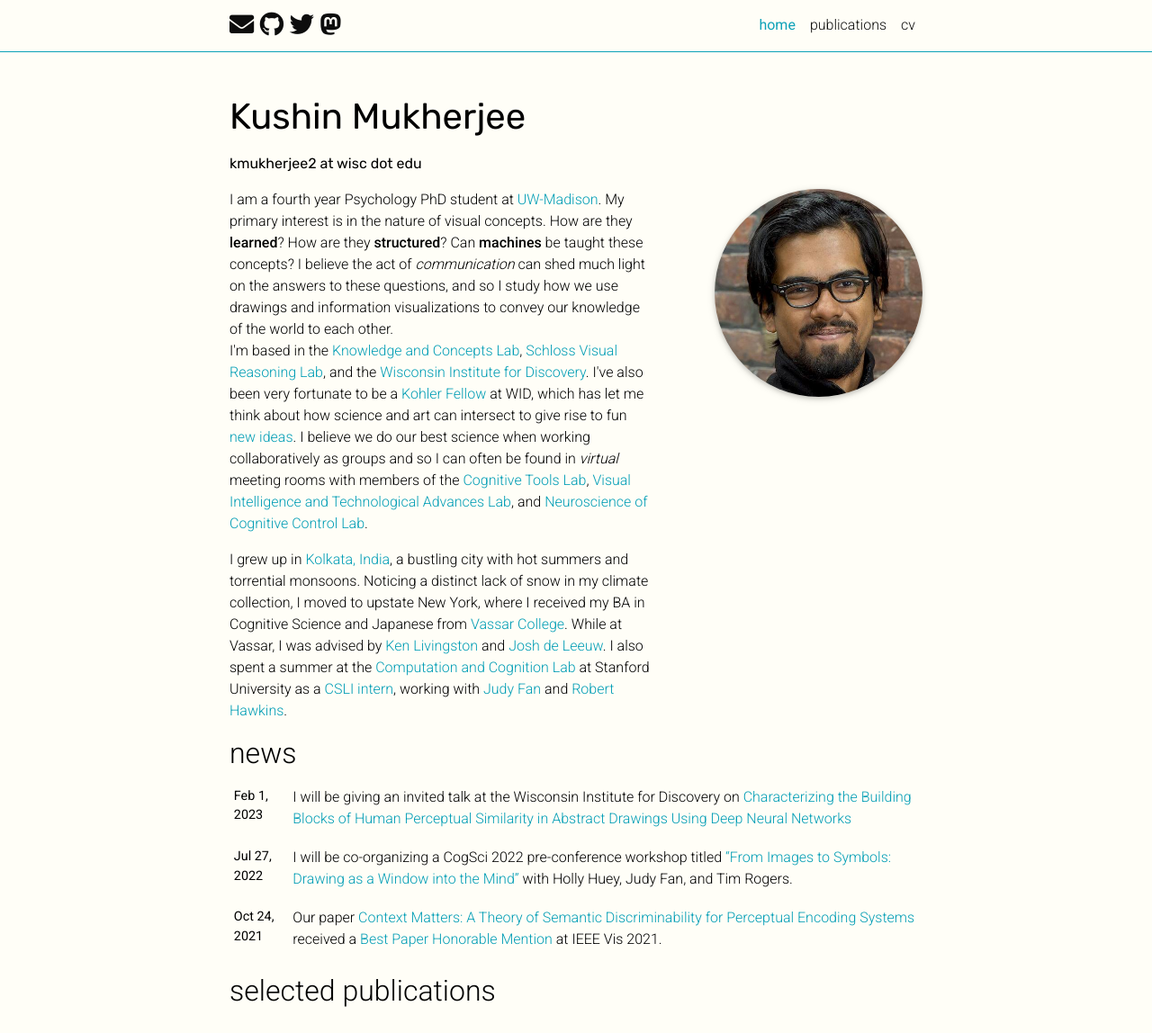
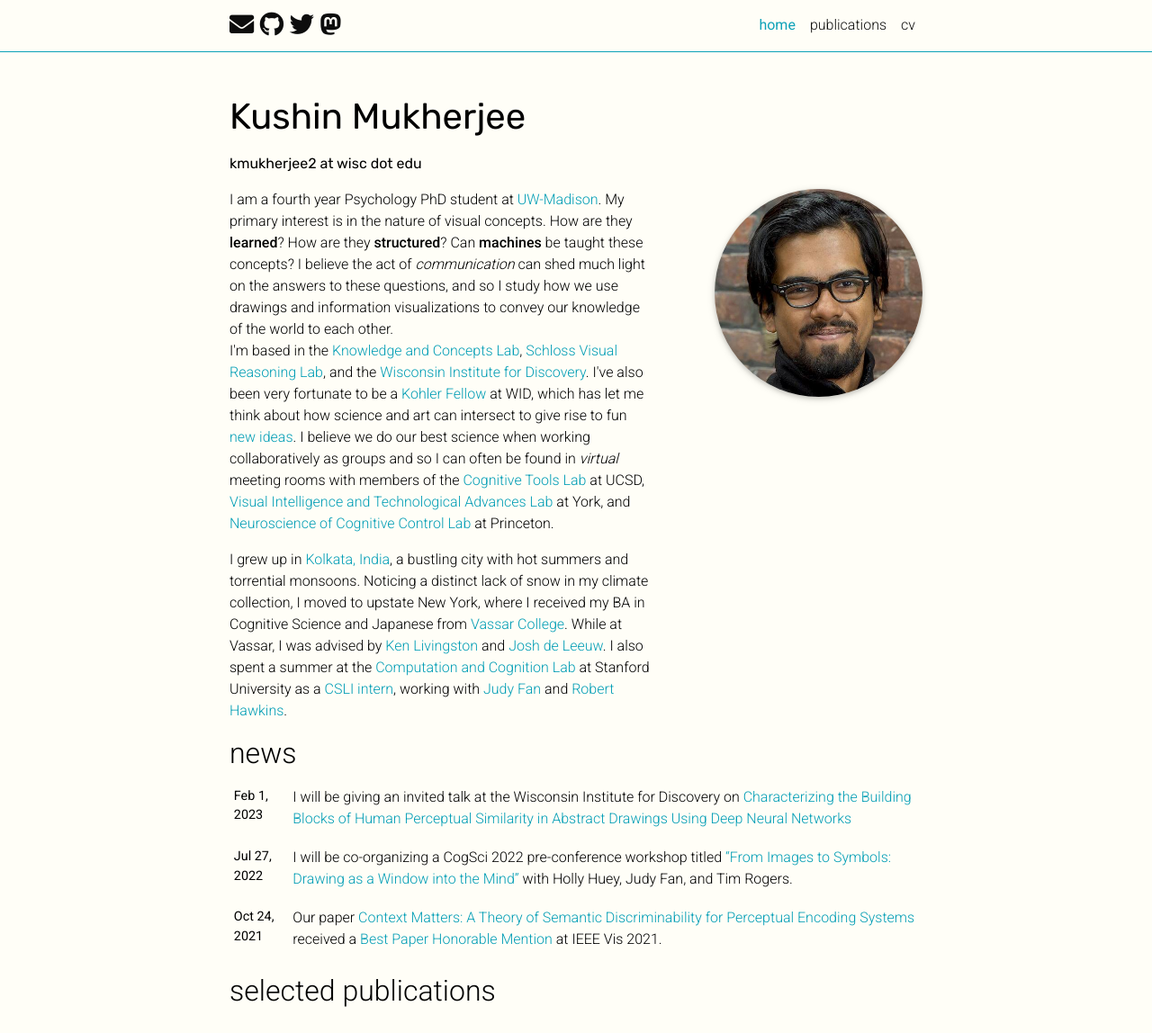
Before and after one commit to kushinm/kushinm.github.io, a Jekyll site: the page built from _pages/about.md, in a window 1280 px wide and 1322 px high, cut to the strip 0-1148 px from the top of the window. Shown: the whole strip at 90% size. Built offline with Jekyll 4.4.1, drawn with Linux system fonts in a browser that asks for light colours; full-size pictures stand in for the smaller copies a plugin makes; comment, search, counter and statistics services are not loaded; a style sheet for code colours, icons or effects is not loaded.

Commit message:
wording again

```diff
--- a/_pages/about.md
+++ b/_pages/about.md
@@ -26,7 +26,7 @@ I believe the act of <i>communication</i> can shed much light on the answers to
 <p>I'm based in the <a href="http://concepts.psych.wisc.edu/" target="_blank">Knowledge and Concepts Lab</a>,
 <a href="https://schlosslab.discovery.wisc.edu/" target="_blank">Schloss Visual Reasoning Lab</a>,
 and the <a href="https://wid.wisc.edu/people/kushin-mukherjee/" target="_blank">Wisconsin Institute for Discovery</a>.
-I've also been very fortunate to be a <a href="https://kohlerfellows.illuminatingdiscovery.wisc.edu/" target="_blank">Kohler Fellow</a> at WID, which has let me think about how science and art can intersect to give rise to fun<a href="https://vimeo.com/755598302" target="_blank"> new ideas</a>. I believe we do our best science when working collaboratively as groups and so I can often be found in <i>virtual</i> meeting rooms with members of the <a href="https://cogtoolslab.github.io/" target="_blank">Cognitive Tools Lab</a>, <a href="https://vital-kolab.org/" target="_blank">Visual Intelligence and Technological Advances Lab</a>, and <a href="https://ncclab.princeton.edu/" target="_blank">Neuroscience of Cognitive Control Lab</a>.</p>
+I've also been very fortunate to be a <a href="https://kohlerfellows.illuminatingdiscovery.wisc.edu/" target="_blank">Kohler Fellow</a> at WID, which has let me think about how science and art can intersect to give rise to fun<a href="https://vimeo.com/755598302" target="_blank"> new ideas</a>. I believe we do our best science when working collaboratively as groups and so I can often be found in <i>virtual</i> meeting rooms with members of the <a href="https://cogtoolslab.github.io/" target="_blank">Cognitive Tools Lab</a> at UCSD, <a href="https://vital-kolab.org/" target="_blank">Visual Intelligence and Technological Advances Lab</a> at York, and <a href="https://ncclab.princeton.edu/" target="_blank">Neuroscience of Cognitive Control Lab</a> at Princeton.</p>
 
 <p>I grew up in <a href="https://en.wikipedia.org/wiki/Kolkata" target="_blank">Kolkata, India</a>, a bustling city with hot summers and torrential monsoons. Noticing a distinct lack of snow in my climate collection, I moved to upstate New York, where I received my BA in Cognitive Science and Japanese from <a href="https://www.vassar.edu/" target="_blank">Vassar College</a>.
 While at Vassar, I was advised by <a href="https://www.vassar.edu/faculty/livingst/" target="_blank">Ken Livingston</a> and <a href="https://www.vassar.edu/faculty/jdeleeuw/" target="_blank">Josh de Leeuw</a>.
```
